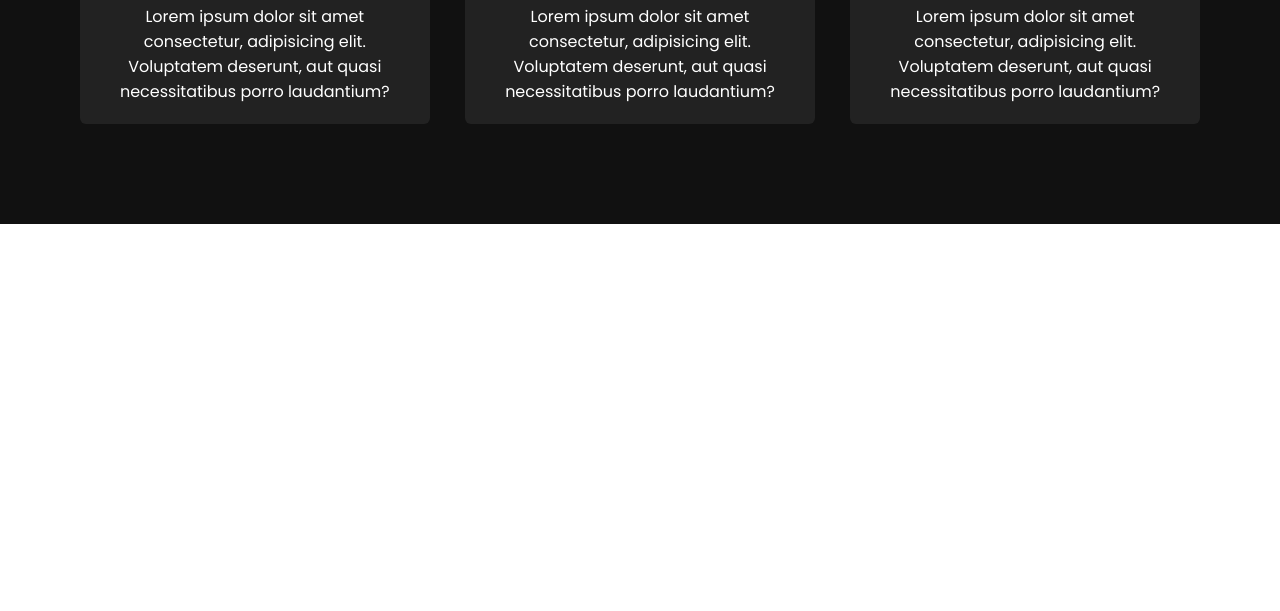
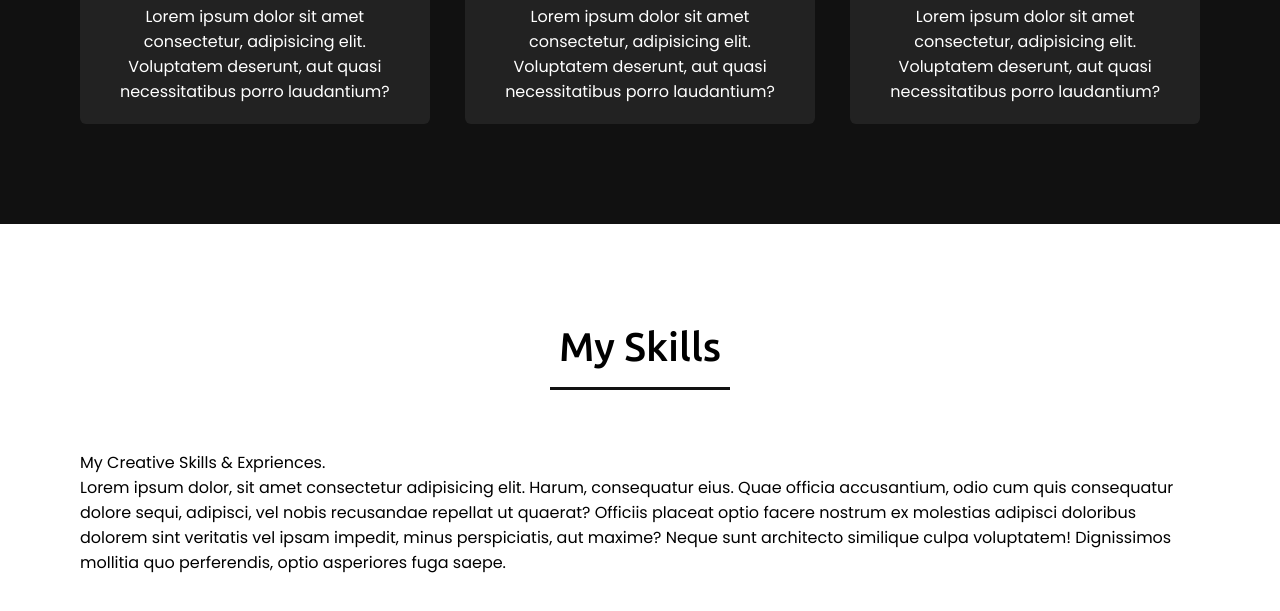
Before and after one commit to samehben3li/My-Portfolio, a plain HTML site: page index.html in a window 1280 px wide. Shown: the part 1881-2492 px from the top of the page. Before the commit the page ends 2105 px from the top, so only its background shows below. Drawn offline with nearby package versions, Linux system fonts and the light colour scheme.

```diff
--- a/index.html
+++ b/index.html
@@ -94,6 +94,24 @@
         </div>
     </section>
 
+    <section class="skills" id="skills">
+        <div class="max-width">
+            <h2 class="title">My Skills</h2>
+            <div class="skills-content">
+                <div class="column-left">
+                    <div class="text">My Creative Skills & Expriences.</div>
+                    <p>Lorem ipsum dolor, sit amet consectetur adipisicing elit. Harum, consequatur eius. Quae officia
+                        accusantium, odio cum quis consequatur dolore sequi, adipisci, vel nobis recusandae repellat ut
+                        quaerat? Officiis placeat optio facere nostrum ex molestias adipisci doloribus dolorem sint
+                        veritatis vel ipsam impedit, minus perspiciatis, aut maxime? Neque sunt architecto similique
+                        culpa voluptatem! Dignissimos mollitia quo perferendis, optio asperiores fuga saepe.
+                    </p>
+
+                </div>
+            </div>
+        </div>
+    </section>
+
     <script src="script.js"></script>
 
 </body>
--- a/style.css
+++ b/style.css
@@ -113,7 +113,7 @@
 section{
     padding: 100px 0;
 }
-.about, .certificates{
+.about, .certificates, .skills{
     font-family: 'Poppins',sans-serif;
 }
 section .title{
```
Also changed, not shown: images/14700236.jpg.
